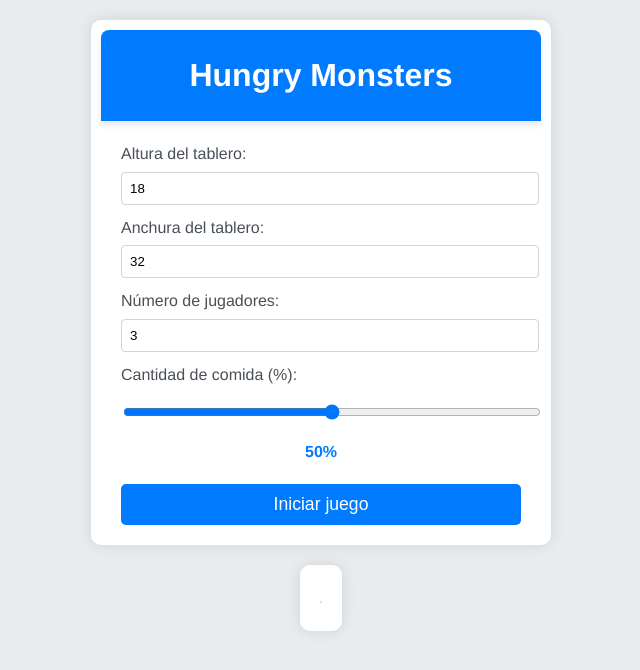
After one commit to financieras/flask, a Flask app: template boardweb/approach1/templates/index.html in a window 1280 px wide. The commit adds this page. Shown: the top 670 px of the page, without its empty margins (319-959 px from the left). Run offline with Flask 2, Linux system fonts and the light colour scheme; the template is opened without the code that fills it, so the values that code supplies are empty.

Commit message:
modificando boardweb/approach2

```diff
--- a/boardweb/templates/index.html
+++ b/boardweb/approach1/templates/index.html
@@ -30,7 +30,6 @@
         <div class="board-container">
             <div id="game-board"></div>
         </div>
-
     </main>
 
     <noscript>
--- /dev/null
+++ b/boardweb/approach2/app.py
@@ -0,0 +1,94 @@
+from flask import Flask, request, jsonify, render_template, session
+from game_logic import HungryMonstersGame
+import uuid
+
+app = Flask(__name__)
+app.secret_key = 'hungry_monsters_secret_key'  # Necesario para manejar sesiones
+
+# Diccionario para almacenar las instancias del juego
+games = {}
+
+@app.route('/')
+def index():
+    return render_template('index.html')
+
+@app.route('/start_game', methods=['POST'])
+def start_game():
+    try:
+        data = request.json
+        height = data.get('height', 18)
+        width = data.get('width', 32)
+        num_players = data.get('num_players', 3)
+        amount_food = data.get('amount_food', 50)
+
+        # Validar datos de entrada
+        if not (5 <= height <= 27 and 6 <= width <= 48 and
+                2 <= num_players <= 26 and 0 <= amount_food <= 100):
+            return jsonify({'error': 'Valores de entrada inválidos'}), 400
+
+        # Crear nueva instancia del juego
+        game = HungryMonstersGame(height, width, num_players, amount_food)
+
+        # Generar ID único para el juego
+        game_id = str(uuid.uuid4())
+        games[game_id] = game
+
+        # Inicializar el tablero
+        board = game.initialize_board()
+
+        # Guardar ID del juego en la sesión
+        session['game_id'] = game_id
+
+        return jsonify({
+            'game_id': game_id,
+            'board': board,
+            'scores': game.scores,
+            'current_player': game.get_current_player(),
+            'game_over': False
+        })
+
+    except Exception as e:
+        return jsonify({'error': str(e)}), 500
+
+@app.route('/make_move', methods=['POST'])
+def make_move():
+    try:
+        game_id = session.get('game_id')
+        if not game_id or game_id not in games:
+            return jsonify({'error': 'No hay juego activo'}), 400
+
+        data = request.json
+        strategy = data.get('strategy', 'random')  # Por defecto usa estrategia random
+
+        game = games[game_id]
+        if strategy not in game.strategies:
+            return jsonify({'error': 'Estrategia no válida'}), 400
+
+        # Realizar movimiento
+        game_state = game.move_player(strategy)
+
+        # Si el juego terminó, limpiamos la sesión
+        if game_state['game_over']:
+            del games[game_id]
+            session.pop('game_id', None)
+
+        return jsonify(game_state)
+
+    except Exception as e:
+        return jsonify({'error': str(e)}), 500
+
+@app.route('/game_state', methods=['GET'])
+def get_game_state():
+    try:
+        game_id = session.get('game_id')
+        if not game_id or game_id not in games:
+            return jsonify({'error': 'No hay juego activo'}), 400
+
+        game = games[game_id]
+        return jsonify(game.get_game_state())
+
+    except Exception as e:
+        return jsonify({'error': str(e)}), 500
+
+if __name__ == '__main__':
+    app.run(debug=True)
--- /dev/null
+++ b/boardweb/approach2/static/css/styles.css
@@ -0,0 +1,126 @@
+/* Estilos generales */
+body {
+    font-family: 'Helvetica Neue', Arial, sans-serif;
+    background-color: #e9ecef;
+    margin: 0;
+    padding: 0;
+    color: #343a40;
+    line-height: 1.6;
+}
+
+/* Contenedor principal */
+.main-container {
+    display: flex;
+    flex-direction: column;
+    align-items: center;
+    padding: 20px;
+}
+
+/* Contenedor del formulario */
+.form-container {
+    max-width: 400px;
+    width: 100%;
+    background-color: #ffffff;
+    box-shadow: 0 0 15px rgba(0, 0, 0, 0.1);
+    border-radius: 10px;
+    padding: 20px 30px; /* El segundo valor (30px) establece el padding derecho */
+    padding-top: 30px;
+    margin-bottom: 20px;
+}
+
+/* Contenedor del tablero */
+.board-container {
+    background-color: #ffffff;
+    box-shadow: 0 0 15px rgba(0, 0, 0, 0.1);
+    border-radius: 10px;
+    padding: 20px;
+    display: inline-block;
+}
+
+/* Estilo para el encabezado */
+h1 {
+    color: #ffffff;
+    text-align: center;
+    padding: 20px;
+    background-color: #007bff;
+    border-radius: 8px 8px 0 0;
+    box-shadow: 0 4px 6px rgba(0, 0, 0, 0.1);
+    margin: -20px -20px 20px -20px;
+}
+
+/* Estilos para las opciones del juego */
+.options {
+    margin-bottom: 20px;
+}
+
+label {
+    display: block;
+    margin-bottom: 5px;
+    color: #495057;
+}
+
+input[type="number"], input[type="range"] {
+    width: 100%;
+    padding: 8px;
+    margin-bottom: 10px;
+    border: 1px solid #ced4da;
+    border-radius: 4px;
+}
+
+.range-value {
+    text-align: center;
+    font-weight: bold;
+    color: #007bff;
+}
+
+/* Estilo para el botón */
+button {
+    background-color: #007bff;
+    color: #ffffff;
+    border: none;
+    padding: 10px 15px;
+    border-radius: 5px;
+    cursor: pointer;
+    transition: background-color 0.3s;
+    width: 100%;
+    font-size: 1.1em;
+}
+
+button:hover {
+    background-color: #0056b3;
+}
+
+/* Estilo para el tablero de juego */
+#game-board {
+    border: 1px solid #ddd;
+    display: inline-block;
+}
+
+.game-row {
+    display: flex;
+}
+
+.game-cell {
+    width: 20px;
+    height: 20px;
+    border: 1px solid #ddd;
+    display: flex;
+    justify-content: center;
+    align-items: center;
+    font-weight: normal;
+    font-size: 10px;
+}
+
+/* Estilos para celdas de jugadores y comida */
+.player-cell {
+    background-color: #ff4d4d;  /* Rojo vivo */
+    color: white;
+    font-weight: bold;
+    font-size: 10px;
+}
+
+.food-cell {
+    background-color: #e6ffe6;  /* Verde claro */
+    font-size: 8px;
+    font-weight: normal;
+}
--- /dev/null
+++ b/boardweb/approach2/static/js/script.js
@@ -0,0 +1,82 @@
+document.addEventListener('DOMContentLoaded', () => {
+    const heightInput = document.getElementById('height');
+    const widthInput = document.getElementById('width');
+    const numPlayersInput = document.getElementById('num-players');
+    const amountFoodInput = document.getElementById('amount-food');
+    const foodValueDisplay = document.getElementById('food-value');
+    const startBtn = document.getElementById('startBtn');
+    const gameBoard = document.getElementById('game-board');
+
+    amountFoodInput.addEventListener('input', () => {
+        foodValueDisplay.textContent = `${amountFoodInput.value}%`;
+    });
+
+    startBtn.addEventListener('click', () => {
+        const height = parseInt(heightInput.value);
+        const width = parseInt(widthInput.value);
+        const numPlayers = parseInt(numPlayersInput.value);
+        const amountFood = parseInt(amountFoodInput.value);
+
+        fetch('/start_game', {
+            method: 'POST',
+            headers: {
+                'Content-Type': 'application/json',
+            },
+            body: JSON.stringify({
+                height: height,
+                width: width,
+                num_players: numPlayers,
+                amount_food: amountFood
+            }),
+        })
+        .then(response => {
+            if (!response.ok) {
+                throw new Error('Red no válida');
+            }
+            return response.json();
+        })
+        .then(data => {
+            updateGameBoard(data.board);
+        })
+        .catch(error => {
+            console.error('Error:', error);
+            gameBoard.textContent = 'Ocurrió un error al iniciar el juego.';
+        });
+    });
+
+    function updateGameBoard(board) {
+        gameBoard.innerHTML = '';
+
+        for (let row of board) {
+            const rowElement = document.createElement('div');
+            rowElement.className = 'game-row';
+            for (let cell of row) {
+                const cellElement = document.createElement('div');
+                cellElement.className = 'game-cell';
+                cellElement.textContent = getCellContent(cell);
+                if (isPlayer(cell)) {
+                    cellElement.classList.add('player-cell');
+                } else if (isFood(cell)) {
+                    cellElement.classList.add('food-cell');
+                }
+                rowElement.appendChild(cellElement);
+            }
+            gameBoard.appendChild(rowElement);
+        }
+    }
+
+    function isPlayer(cell) {
+        return 'ABCDEFGHIJKLMNOPQRSTUVWXYZ'.includes(cell);
+    }
+
+    function isFood(cell) {
+        return !isNaN(cell) && cell >= 1 && cell <= 9;
+    }
+
+    function getCellContent(cell) {
+        if (isFood(cell)) return cell;  // Food
+        if (cell === '·') return '';  // Empty
+        if (isPlayer(cell)) return cell;  // Players
+        return '';  // Unknown
+    }
+});
--- /dev/null
+++ b/boardweb/approach2/templates/index.html
@@ -0,0 +1,40 @@
+<!DOCTYPE html>
+<html lang="es">
+<head>
+    <meta charset="UTF-8">
+    <meta name="viewport" content="width=device-width, initial-scale=1.0">
+    <title>Hungry Monsters</title>
+    <link rel="stylesheet" href="{{ url_for('static', filename='css/styles.css') }}">
+    <link rel="icon" href="{{ url_for('static', filename='images/favicon.ico') }}" type="image/x-icon">
+</head>
+<body>
+    <main class="main-container">
+        <div class="form-container">
+            <h1>Hungry Monsters</h1>
+            <div class="options">
+                <label for="height">Altura del tablero:</label>
+                <input type="number" id="height" min="5" max="27" value="18">
+
+                <label for="width">Anchura del tablero:</label>
+                <input type="number" id="width" min="6" max="48" value="32">
+
+                <label for="num-players">Número de jugadores:</label>
+                <input type="number" id="num-players" min="2" max="26" value="3">
+
+                <label for="amount-food">Cantidad de comida (%):</label>
+                <input type="range" id="amount-food" min="0" max="100" value="50">
+                <div id="food-value" class="range-value">50%</div>
+            </div>
+            <button id="startBtn">Iniciar juego</button>
+        </div>
+        <div class="board-container">
+            <div id="game-board"></div>
+        </div>
+    </main>
+
+    <noscript>
+        <p>Este juego requiere JavaScript para funcionar. Por favor, habilite JavaScript en su navegador.</p>
+    </noscript>
+    <script src="{{ url_for('static', filename='js/script.js') }}"></script>
+</body>
+</html>
```
Also changed, not shown: boardweb/approach2/game_logic.py (added, +186 -0 lines), boardweb/approach1/app.py (renamed from boardweb/app.py), boardweb/approach1/game_logic.py (renamed from boardweb/game_logic.py), boardweb/approach1/static/css/styles.css (renamed from boardweb/static/css/styles.css), boardweb/approach1/static/images/favicon.ico (renamed from boardweb/static/images/favicon.ico), boardweb/approach1/static/js/script.js (renamed from boardweb/static/js/script.js), boardweb/approach2/static/images/favicon.ico (added), 4 other files.
